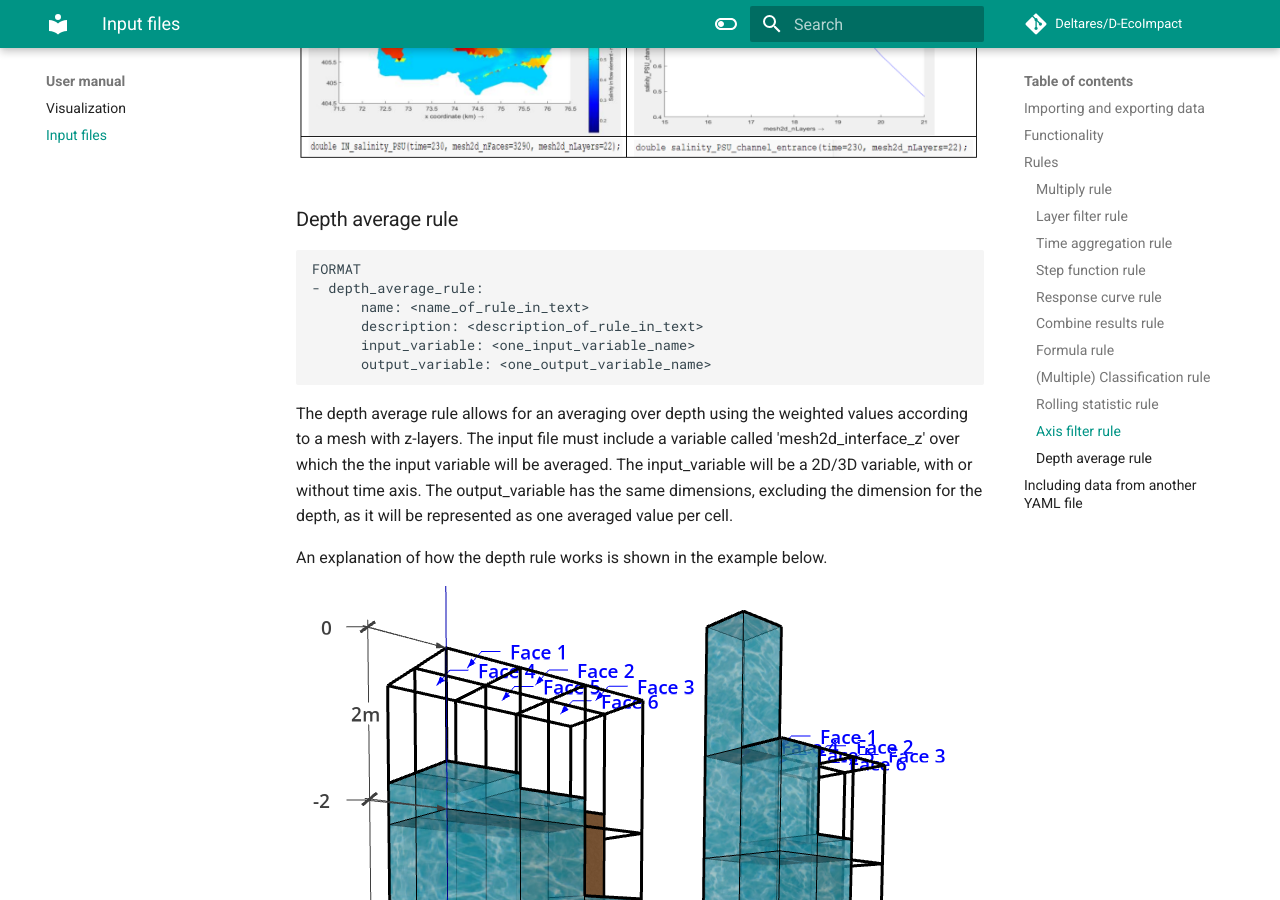
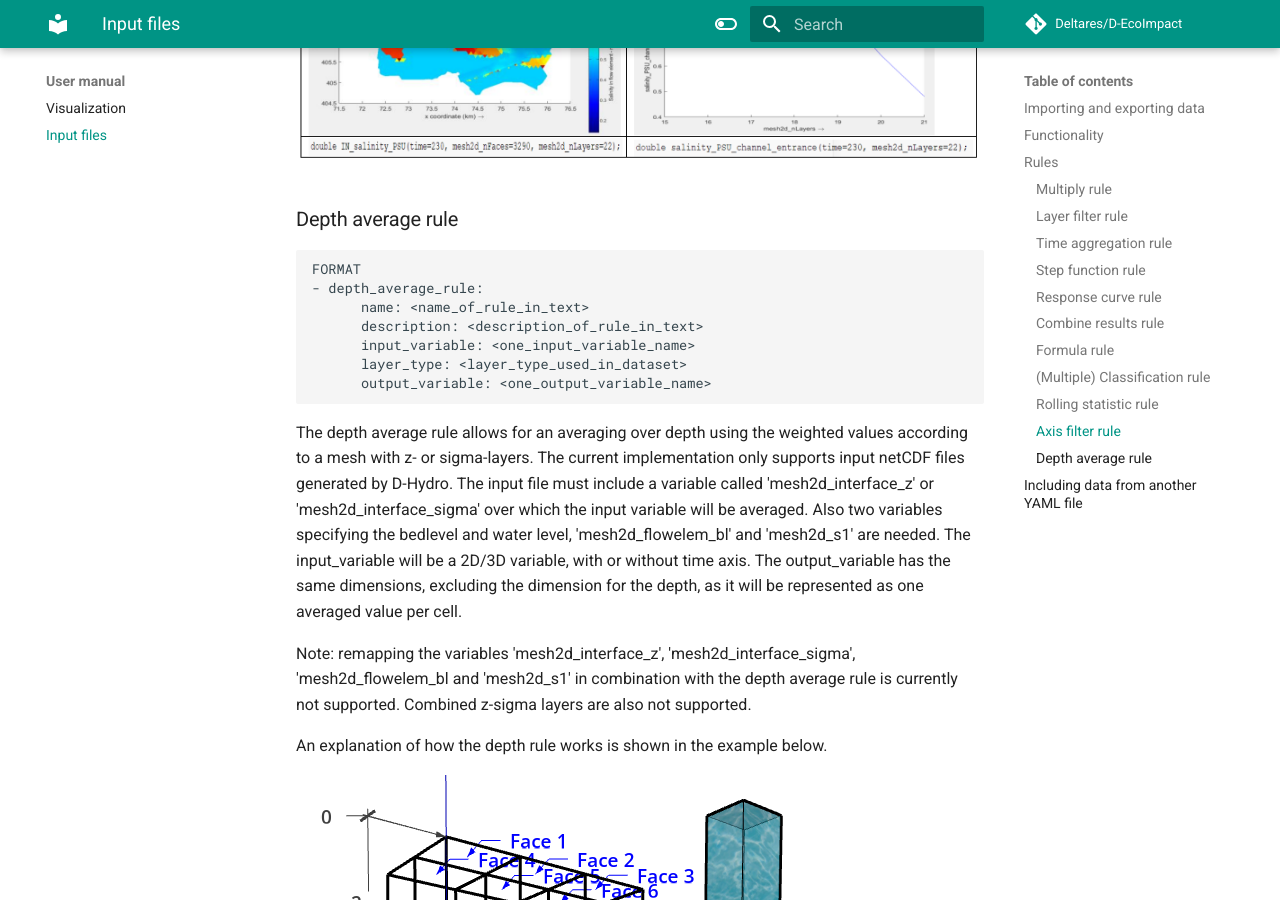
Before and after one commit to Deltares/D-EcoImpact, an MkDocs documentation site: the page built from docs/manual/input.md, in a window 1280 px wide and 900 px high, scrolled down 20044 px. Built offline with MkDocs 1.6.1 and Material for MkDocs 9.7.7, drawn with Linux system fonts in a browser that asks for light colours; comment, search, counter and statistics services are not loaded; the version menu is left out; some of the changed text lies outside the part shown.

Commit message:
update documentation

````diff
--- a/docs/manual/input.md
+++ b/docs/manual/input.md
@@ -610,10 +610,13 @@ FORMAT
       name: <name_of_rule_in_text>
       description: <description_of_rule_in_text>
       input_variable: <one_input_variable_name>
+      layer_type: <layer_type_used_in_dataset>
       output_variable: <one_output_variable_name>
 ```
 
-The depth average rule allows for an averaging over depth using the weighted values according to a mesh with z-layers. The input file must include a variable called 'mesh2d_interface_z' over which the the input variable will be averaged. The input_variable will be a 2D/3D variable, with or without time axis. The output_variable has the same dimensions, excluding the dimension for the depth, as it will be represented as one averaged value per cell.
+The depth average rule allows for an averaging over depth using the weighted values according to a mesh with z- or sigma-layers. The current implementation only supports input netCDF files generated by D-Hydro. The input file must include a variable called 'mesh2d_interface_z' or 'mesh2d_interface_sigma' over which the input variable will be averaged. Also two variables specifying the bedlevel and water level, 'mesh2d_flowelem_bl' and 'mesh2d_s1' are needed. The input_variable will be a 2D/3D variable, with or without time axis. The output_variable has the same dimensions, excluding the dimension for the depth, as it will be represented as one averaged value per cell.
+
+Note: remapping the variables 'mesh2d_interface_z', 'mesh2d_interface_sigma', 'mesh2d_flowelem_bl and 'mesh2d_s1' in combination with the depth average rule is currently not supported. Combined z-sigma layers are also not supported.
 
 An explanation of how the depth rule works is shown in the example below.
 
@@ -698,6 +701,7 @@ Below is an example of an input_file for the depth average rule:
       name: test depth average
       description: Test depth average
       input_variable: salinity
+      layer_type : sigma
       output_variable: average_salinity
 ```
 
````
